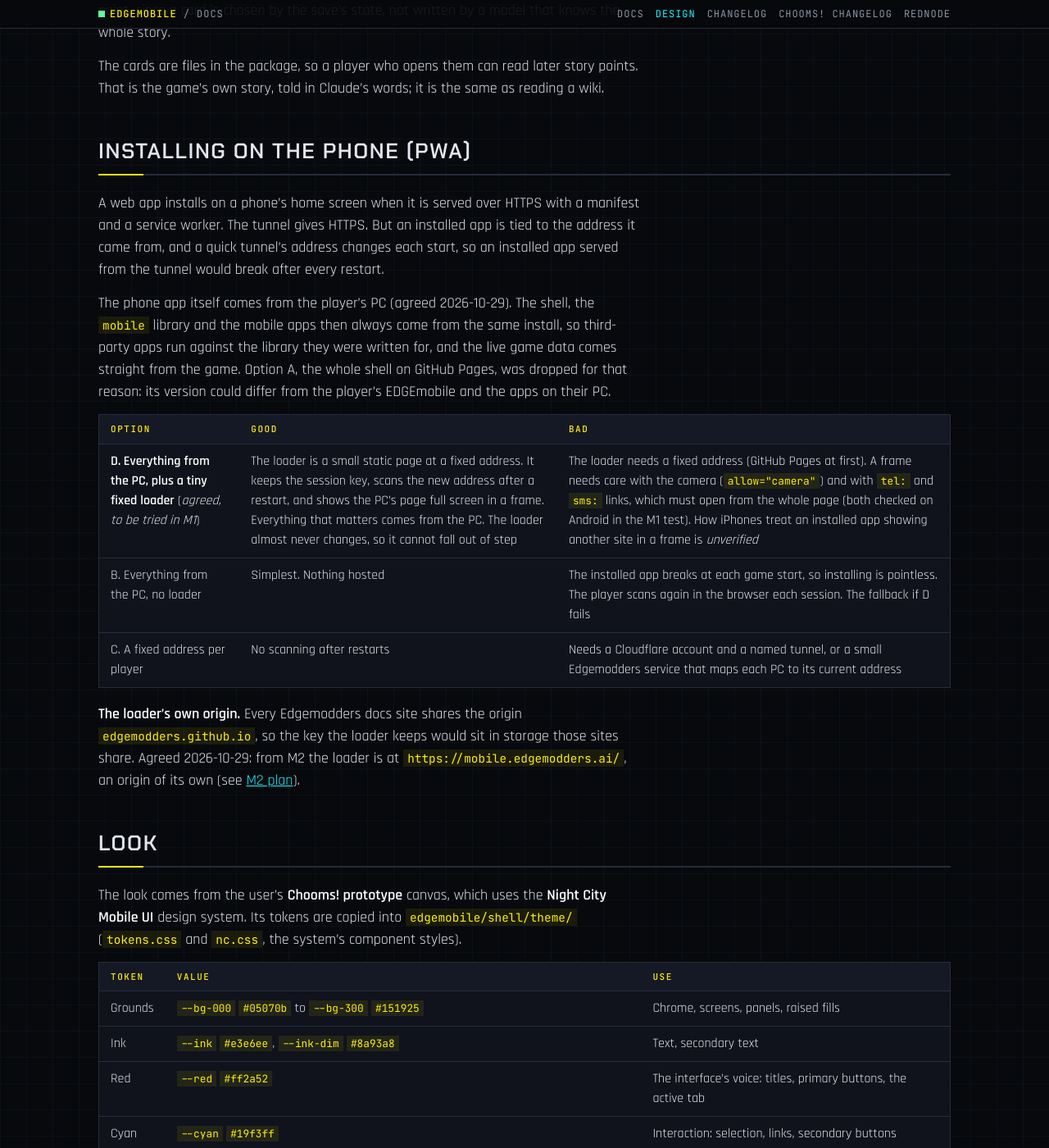
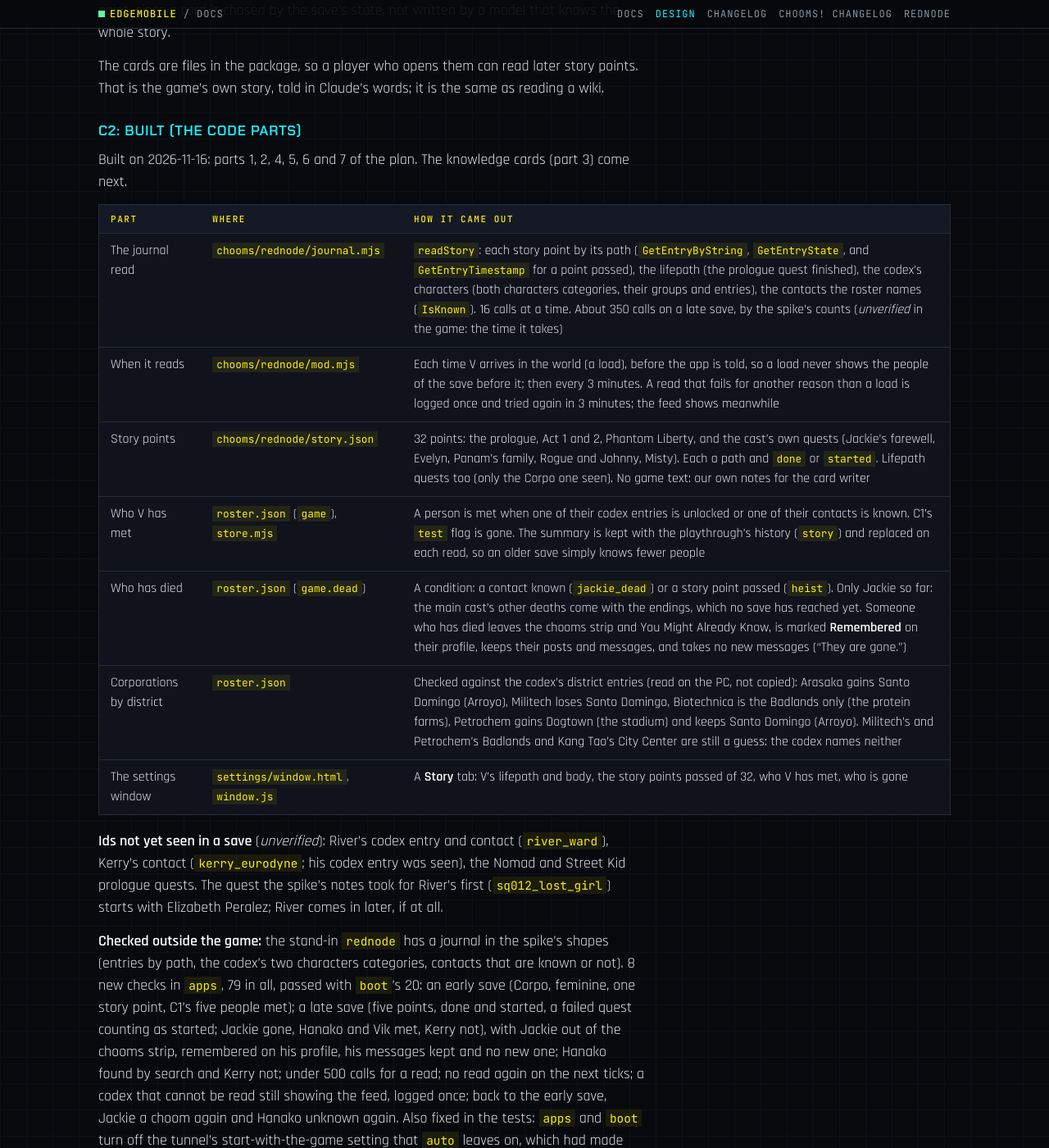
Before and after one commit to Edgemodders/EDGEmobile, a Jekyll site: the page built from docs/design.md, in a window 1280 px wide and 1400 px high, scrolled down 25431 px. Shown: the whole window at 82% size. Built offline with Jekyll 4.4.1, drawn with Linux system fonts in a browser that asks for light colours; some of the changed text lies outside the part shown.

Commit message:
Docs: C2's code parts built, and their test
Co-Authored-By: Claude Opus 5.5 <noreply@anthropic.com>

```diff
--- a/docs/design.md
+++ b/docs/design.md
@@ -500,6 +500,40 @@ Where the story branches (who lives, who V romanced, which ending path), a card
 
 The cards are files in the package, so a player who opens them can read later story points. That is the game's own story, told in Claude's words; it is the same as reading a wiki.
 
+### C2: built (the code parts)
+
+Built on 2026-11-16: parts 1, 2, 4, 5, 6 and 7 of the plan. The knowledge cards (part 3) come next.
+
+| Part | Where | How it came out |
+|---|---|---|
+| The journal read | `chooms/rednode/journal.mjs` | `readStory`: each story point by its path (`GetEntryByString`, `GetEntryState`, and `GetEntryTimestamp` for a point passed), the lifepath (the prologue quest finished), the codex's characters (both characters categories, their groups and entries), the contacts the roster names (`IsKnown`). 16 calls at a time. About 350 calls on a late save, by the spike's counts (*unverified* in the game: the time it takes) |
+| When it reads | `chooms/rednode/mod.mjs` | Each time V arrives in the world (a load), before the app is told, so a load never shows the people of the save before it; then every 3 minutes. A read that fails for another reason than a load is logged once and tried again in 3 minutes; the feed shows meanwhile |
+| Story points | `chooms/rednode/story.json` | 32 points: the prologue, Act 1 and 2, Phantom Liberty, and the cast's own quests (Jackie's farewell, Evelyn, Panam's family, Rogue and Johnny, Misty). Each a path and `done` or `started`. Lifepath quests too (only the Corpo one seen). No game text: our own notes for the card writer |
+| Who V has met | `roster.json` (`game`), `store.mjs` | A person is met when one of their codex entries is unlocked or one of their contacts is known. C1's `test` flag is gone. The summary is kept with the playthrough's history (`story`) and replaced on each read, so an older save simply knows fewer people |
+| Who has died | `roster.json` (`game.dead`) | A condition: a contact known (`jackie_dead`) or a story point passed (`heist`). Only Jackie so far: the main cast's other deaths come with the endings, which no save has reached yet. Someone who has died leaves the chooms strip and You Might Already Know, is marked **Remembered** on their profile, keeps their posts and messages, and takes no new messages ("They are gone.") |
+| Corporations by district | `roster.json` | Checked against the codex's district entries (read on the PC, not copied): Arasaka gains Santo Domingo (Arroyo), Militech loses Santo Domingo, Biotechnica is the Badlands only (the protein farms), Petrochem gains Dogtown (the stadium) and keeps Santo Domingo (Arroyo). Militech's and Petrochem's Badlands and Kang Tao's City Center are still a guess: the codex names neither |
+| The settings window | `settings/window.html`, `window.js` | A **Story** tab: V's lifepath and body, the story points passed of 32, who V has met, who is gone |
+
+**Ids not yet seen in a save** (*unverified*): River's codex entry and contact (`river_ward`), Kerry's contact (`kerry_eurodyne`; his codex entry was seen), the Nomad and Street Kid prologue quests. The quest the spike's notes took for River's first (`sq012_lost_girl`) starts with Elizabeth Peralez; River comes in later, if at all.
+
+**Checked outside the game:** the stand-in `rednode` has a journal in the spike's shapes (entries by path, the codex's two characters categories, contacts that are known or not). 8 new checks in `apps`, 79 in all, passed with `boot`'s 20: an early save (Corpo, feminine, one story point, C1's five people met); a late save (five points, done and started, a failed quest counting as started; Jackie gone, Hanako and Vik met, Kerry not), with Jackie out of the chooms strip, remembered on his profile, his messages kept and no new one; Hanako found by search and Kerry not; under 500 calls for a read; no read again on the next ticks; a codex that cannot be read still showing the feed, logged once; back to the early save, Jackie a choom again and Hanako unknown again. Also fixed in the tests: `apps` and `boot` turn off the tunnel's start-with-the-game setting that `auto` leaves on, which had made `apps` start a real tunnel.
+
+**C2 code test** (Chooms! with these changes, EDGEmobile 0.1.0, REDnode 0.50.0 or later). What the two saves should show comes from the spike's scans:
+
+| # | Step | Expect |
+|---|---|---|
+| 1 | Start the game, load the late save (Corpo, at "Meet Hanako") | In `red4ext/logs/rednode-mods.log`, a line `[chooms] The story: corpo, feminine, 31 of 32 story points, met 15, gone: jackie (… calls, … s)` |
+| 2 | Open Chooms!'s window from the launcher, the **Story** tab | V: Corpo, feminine. Story points passed: 31 of 32. Met: 15 people, all but River. Gone: Jackie Welles |
+| 3 | On the phone, Chooms!, the Feed | Jackie is not under Chooms. The hand-written posts of the people V follows still show, Jackie's too |
+| 4 | Tap Jackie's name | **Remembered** beside his tag. No Message button |
+| 5 | DMs, Jackie's thread | His messages, then "Jackie is gone. Their messages stay." No box to write in |
+| 6 | Search `kerry`, then `river` | Kerry found (his codex entry is unlocked in this save). No River |
+| 7 | Load the earlier save (the other playthrough, Corpo, masculine) | The log's line: `corpo, masculine, 18 of 32 story points, met 13, gone: jackie`. The Story tab says the same |
+| 8 | Search `kerry` and `kurt` | Neither: V has not met them in that playthrough |
+| 9 | Load the late save again | The Story tab back to 31 of 32 and 15 met |
+
+Send back: anything that did not match, the `[chooms]` lines of the log, and how long the read took (the line's seconds).
+
 ## Installing on the phone (PWA)
 
 A web app installs on a phone's home screen when it is served over HTTPS with a manifest and a service worker. The tunnel gives HTTPS. But an installed app is tied to the address it came from, and a quick tunnel's address changes each start, so an installed app served from the tunnel would break after every restart.
```
Also changed, not shown: CLAUDE.md (+1 -1 lines).
